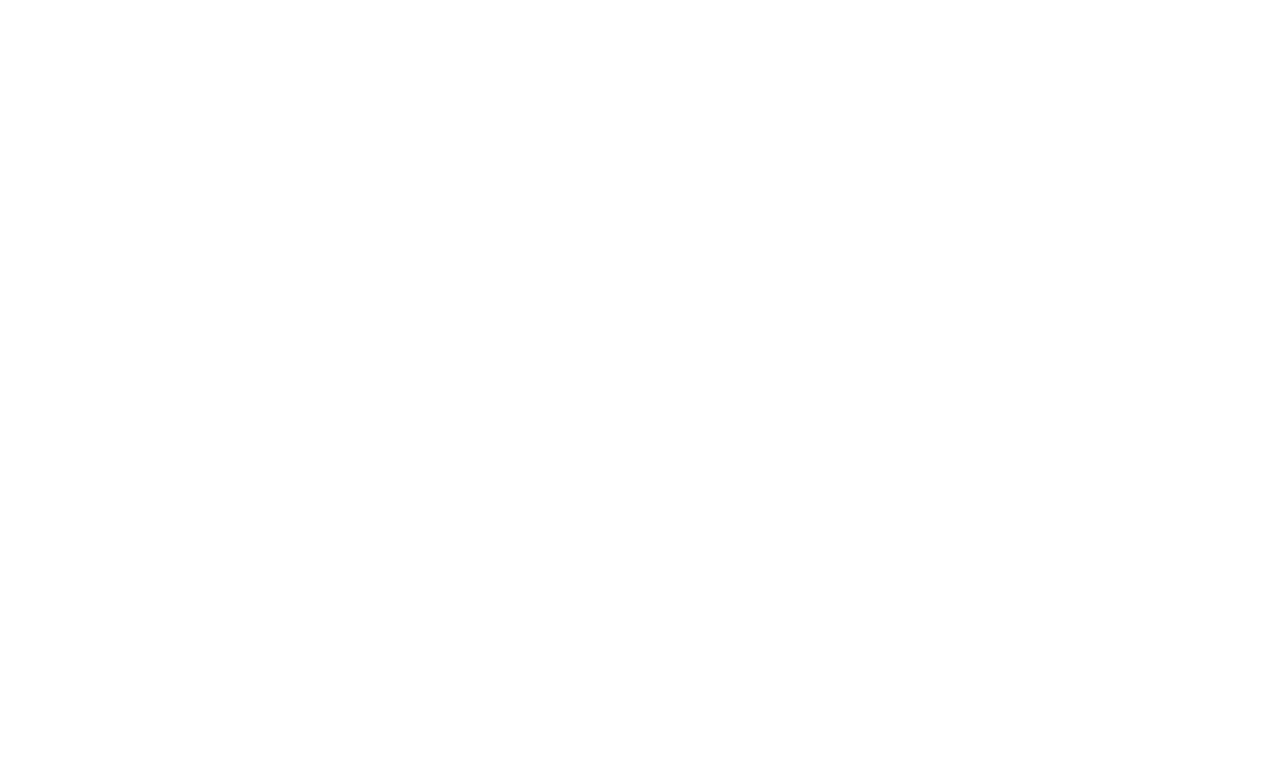
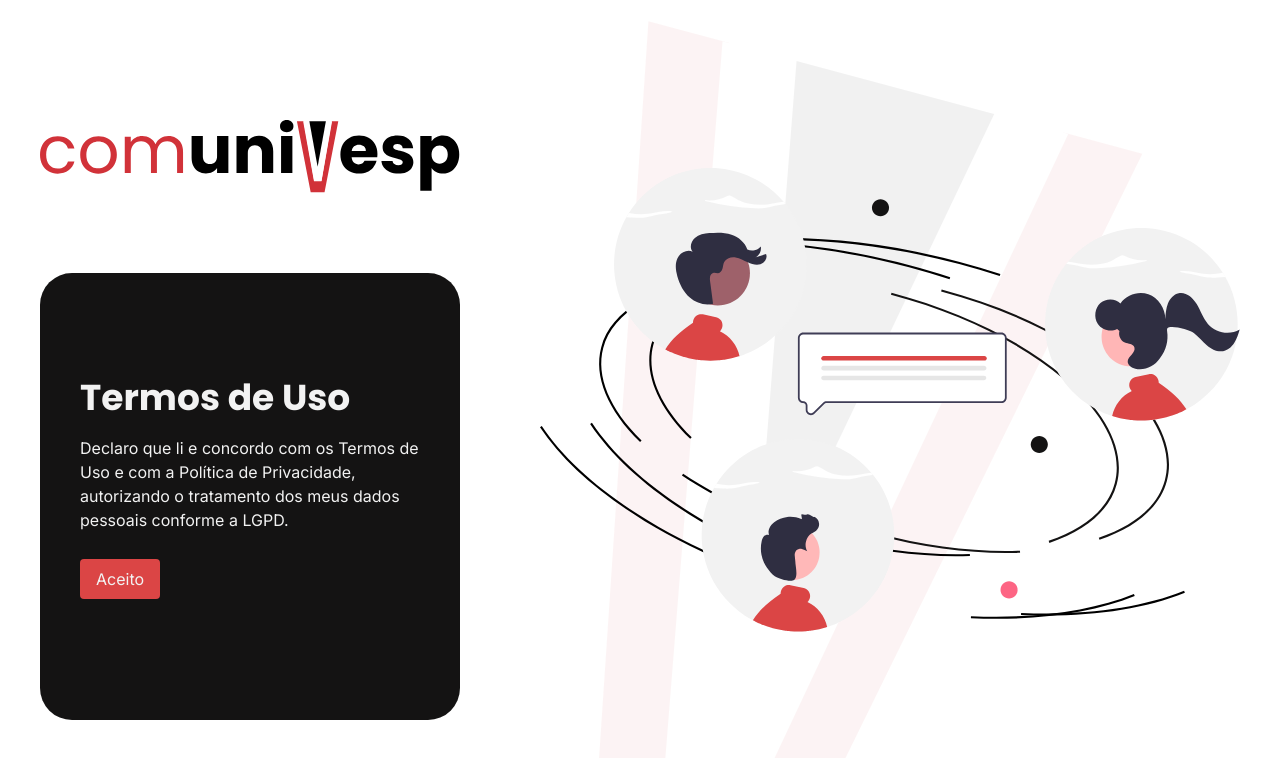
Before and after one commit to fabiolima-dev/comunivesp-web, a React (Vite) app: page /termo-de-uso in a window 1280 px wide. Before the commit this address had no page. Shown: the top 758 px of the page. Built offline with nearby package versions, Linux system fonts and the light colour scheme.

Commit message:
cria termo de uso, e corrige layout

```diff
--- a/src/components/login/CreateAccount.jsx
+++ b/src/components/login/CreateAccount.jsx
@@ -70,7 +70,7 @@
         )}
       </div>
       <div className="flex flex-col gap-1 w-full items-center">
-        <button type="submit" className="bg-primary text-quaternary w-full">
+        <button type="submit" className="btn bg-primary text-quaternary w-full">
           Registrar
         </button>
         <p>ou</p>
--- a/src/components/login/Home.jsx
+++ b/src/components/login/Home.jsx
@@ -13,7 +13,7 @@
           </button>
         </Link>
         <p className="text-secondary">ou</p>
-        <Link className="w-full" to="/solicitacao-cadastro">
+        <Link className="w-full" to="/termo-de-uso">
           <button className="btn w-full">Registrar</button>
         </Link>
       </div>
--- a/src/components/login/Login.jsx
+++ b/src/components/login/Login.jsx
@@ -68,7 +68,7 @@
           Entrar
         </button>
         <p>ou</p>
-        <Link className="w-full" to="/solicitacao-cadastro">
+        <Link className="w-full" to="/termo-de-uso">
           <button className="btn bg-quinary text-secondary w-full">
             Registrar
           </button>
--- /dev/null
+++ b/src/components/login/Terms.jsx
@@ -0,0 +1,21 @@
+import { Link } from "react-router-dom";
+
+const Terms = () => {
+  return (
+    <div className="terms-container p-10 py-25 bg-secondary rounded-4xl h-full flex flex-col justify-around">
+      <h2 className="text-tertiary mb-2">Termos de Uso</h2>
+      <p className="text-tertiary mb-4">
+        Declaro que li e concordo com os Termos de Uso e com a Política de
+        Privacidade, autorizando o tratamento dos meus dados pessoais conforme a
+        LGPD.
+      </p>
+      <Link to="/solicitacao-cadastro" className="mb-4 text-primary underline">
+        <button className={`px-4 py-2 text-tertiary bg-primary rounded`}>
+          Aceito
+        </button>
+      </Link>
+    </div>
+  );
+};
+
+export default Terms;
--- a/src/pages/NewQuestion.jsx
+++ b/src/pages/NewQuestion.jsx
@@ -55,8 +55,8 @@
 
   return (
     <>
-      <div className="bg-[#f2f2f2] rounded-xl w-[100%] h-[100%]">
-        <form onSubmit={handleSubmit} className="flex flex-col gap-4 p-4">
+      <div className="bg-[#f2f2f2] rounded-xl my-10">
+        <form onSubmit={handleSubmit} className="flex flex-col gap-4 p-8">
           {error && (
             <div className="bg-red-100 border border-red-400 text-red-700 px-4 py-3 rounded relative">
               {error}
@@ -93,7 +93,7 @@
             rows="8"
             maxLength="1000"
             placeholder="Digite sua dúvida (máximo 1000 caracteres)"
-            className="py-1 w-full bg-tertiary rounded-2xl h-80 p-4 border-1"
+            className="py-1 w-full bg-white rounded h-80 p-4 border-1"
             value={duvida}
             onChange={(e) => setDuvida(e.target.value)}
             required
--- a/src/pages/QuestionBoard.jsx
+++ b/src/pages/QuestionBoard.jsx
@@ -83,7 +83,7 @@
                 user.id === duvida.professorId ? (
                   <button
                     onClick={() => navigate(`/question/${duvida.id}`)}
-                    className="bg-black p-1 mt-3 rounded-2xl text-white font-bold my-4 cursor-pointer"
+                    className="bg-black p-4 mt-3 rounded-2xl text-white font-bold my-4 cursor-pointer"
                   >
                     Visualizar
                   </button>
--- a/src/routes.jsx
+++ b/src/routes.jsx
@@ -12,6 +12,7 @@
 import PasswordChanged from "./components/login/PasswordChanged.jsx";
 import PasswordReset from "./components/login/PasswordReset.jsx";
 import RequestRegistration from "./components/login/RequestRegistration.jsx";
+import Terms from "./components/login/Terms.jsx";
 import PerfilPage from "./pages/PerfilPage.jsx";
 import PerfilEditPage from "./pages/PerfilEditPage.jsx";
 import CreateQuestion from "./pages/NewQuestion.jsx";
@@ -37,6 +38,7 @@
               path="solicitacao-cadastro"
               element={<RequestRegistration />}
             />
+            <Route path="termo-de-uso" element={<Terms />} />
           </Route>
           <Route path="perfil/:id" element={<PerfilPage />}></Route>
           <Route path="edit-profile" element={<PerfilEditPage />}></Route>
```
Also changed, not shown: 1 other file (tests, documents, lock files or other folders).
